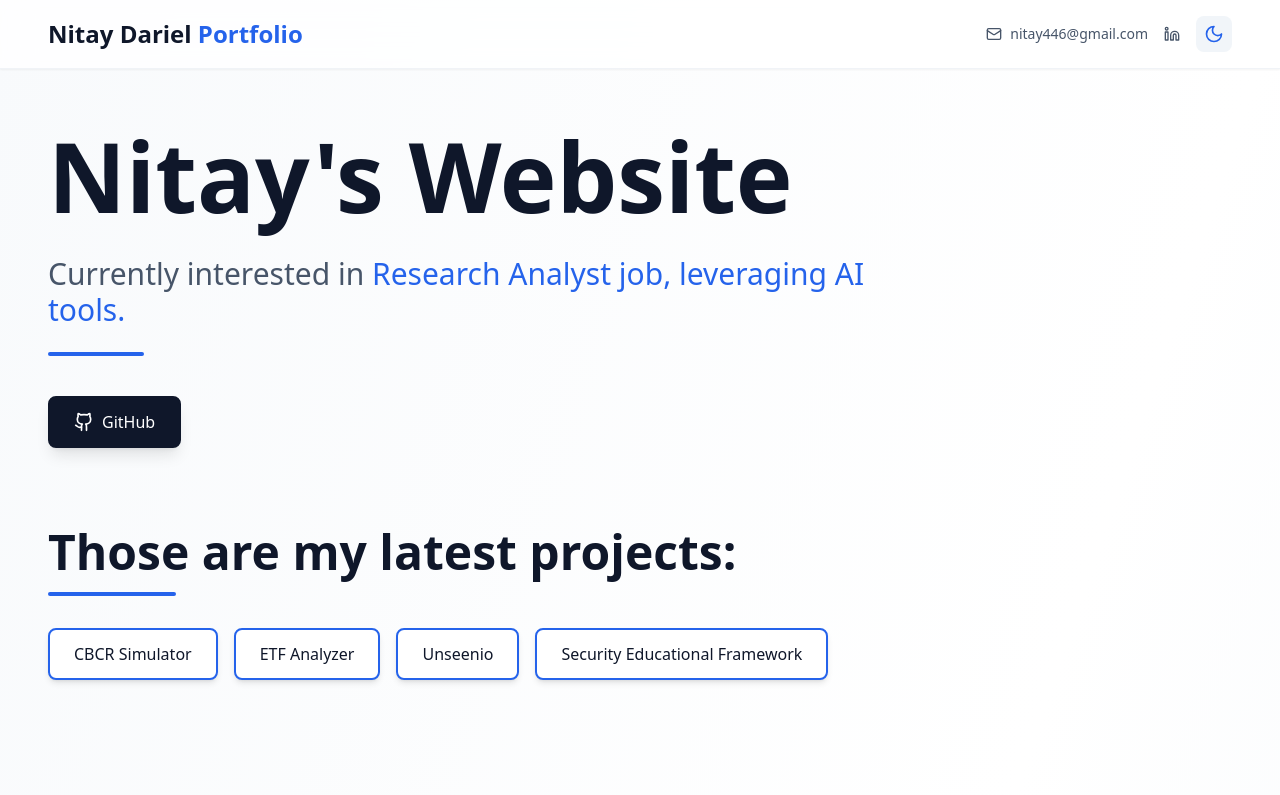
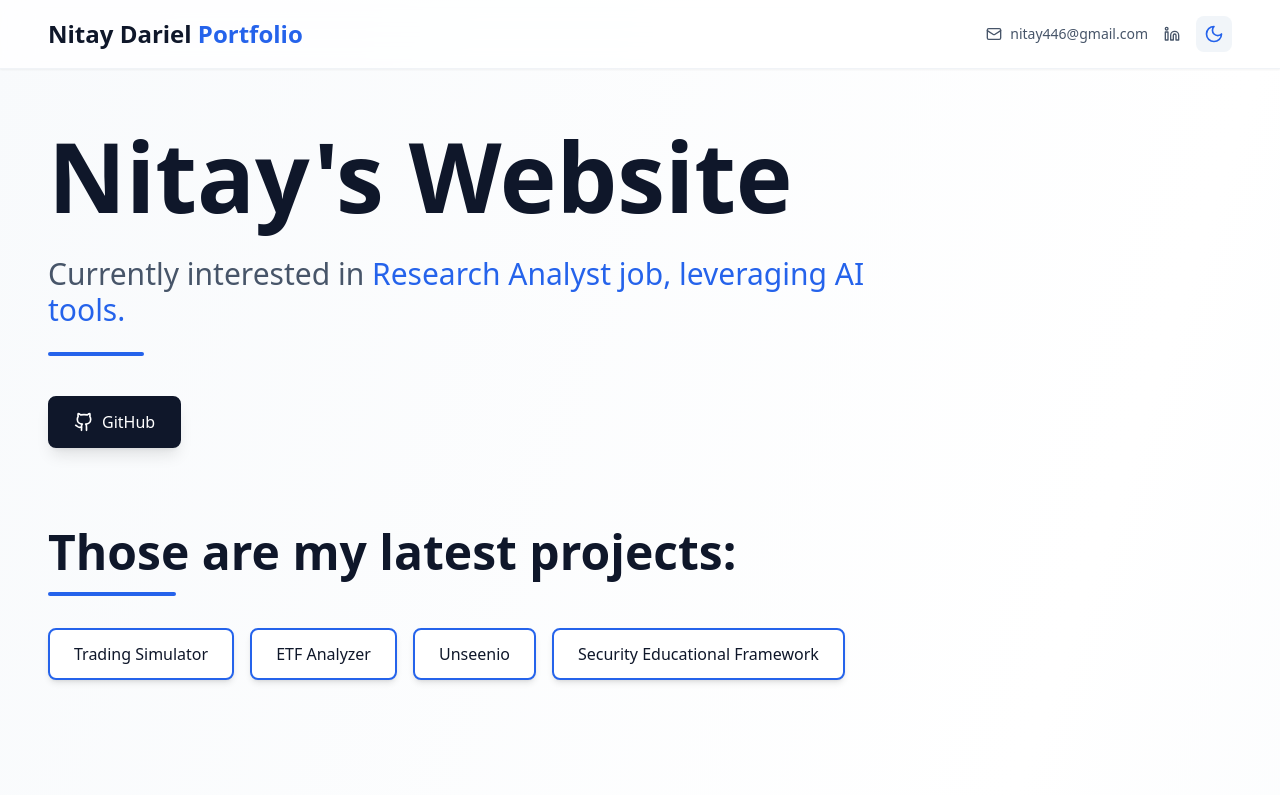
Before and after one commit to NitayDariel/nitay.github.io, a React (Vite) app: page / in a window 1280 px wide. Shown: the top 795 px of the page. Built offline with nearby package versions, Linux system fonts and the light colour scheme.

Commit message:
Change CBCR Simulator to Trading Simulator, reduce image hover overlay darkness

```diff
--- a/src/components/ProjectCard.jsx
+++ b/src/components/ProjectCard.jsx
@@ -33,7 +33,7 @@ export default function ProjectCard({ project, index }) {
               className="w-full h-[300px] sm:h-[350px] md:h-[400px] object-cover transition-transform duration-700 group-hover:scale-105"
             />
           )}
-          <div className="absolute inset-0 bg-gradient-to-t from-slate-900/50 dark:from-slate-950/70 to-transparent opacity-0 group-hover:opacity-100 transition-opacity duration-500 pointer-events-none"></div>
+          <div className="absolute inset-0 bg-gradient-to-t from-slate-900/15 dark:from-slate-950/20 to-transparent opacity-0 group-hover:opacity-100 transition-opacity duration-500 pointer-events-none"></div>
         </div>
       </div>
 
--- a/src/pages/Home.jsx
+++ b/src/pages/Home.jsx
@@ -172,7 +172,7 @@ export default function Home() {
               onClick={() => scrollToProject('cbcr-backtesting')}
               className="px-6 py-3 bg-white dark:bg-slate-800 text-slate-900 dark:text-white border-2 border-blue-600 dark:border-blue-400 rounded-lg font-medium hover:bg-blue-600 dark:hover:bg-blue-600 hover:text-white transition-all duration-300 shadow-md hover:shadow-lg"
             >
-              CBCR Simulator
+              Trading Simulator
             </button>
             <button
               onClick={() => scrollToProject('finance-dashboard')}
```
